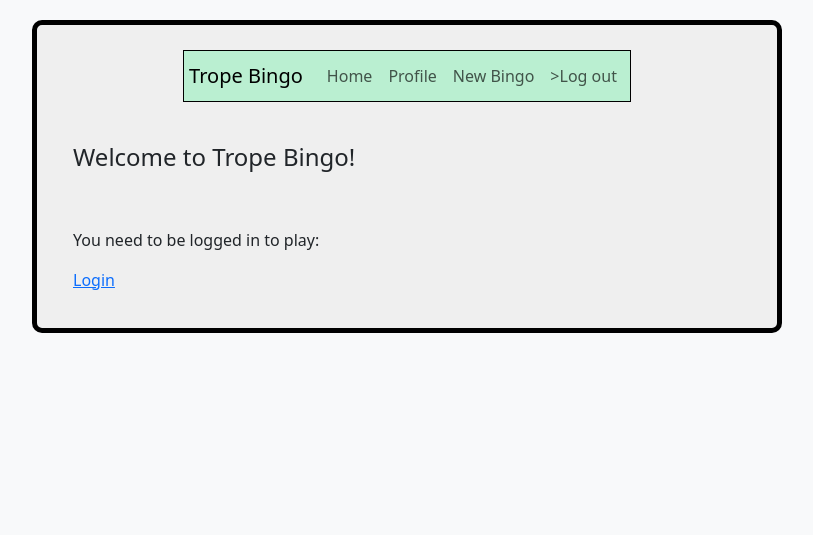
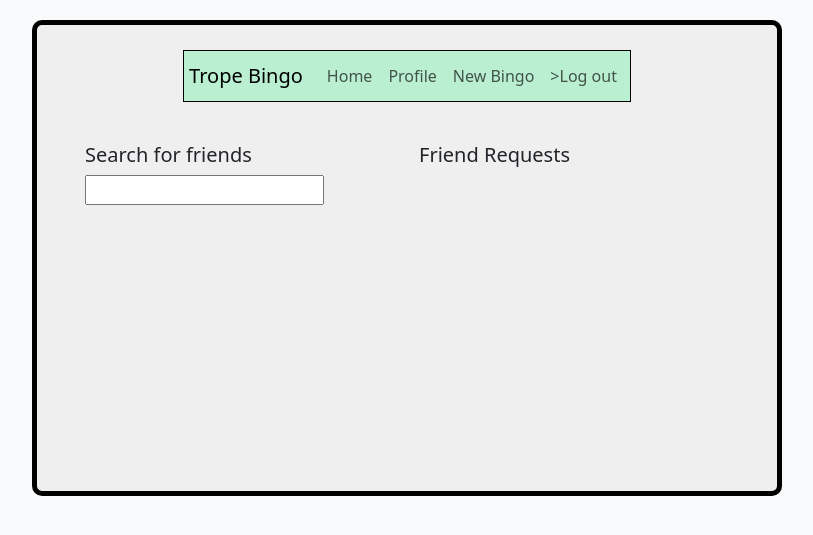
Before and after one commit to tegu1365/TropeBingoProject, a Django app: page / in a window 1280 px wide. Shown: the top 535 px of the page, without its empty margins (233-1046 px from the left). Run offline with Django 4.2, Linux system fonts and the light colour scheme; the visitor is signed in with stand-in values (Sample User, id 1); some libraries are stand-ins or nearby versions.

Commit message:
Added search function

```diff
--- /dev/null
+++ b/TropeBingo/gui/static/search.js
@@ -0,0 +1,24 @@
+window.onload = function() {
+  var searchInput = document.getElementById("search-input");
+
+  var searchResults = document.getElementById("search-results");
+
+  searchInput.addEventListener("input", function () {
+    var query = searchInput.value;
+    // Perform an AJAX request to the server
+    var xhr = new XMLHttpRequest();
+    xhr.open("GET", "/search?q=" + encodeURIComponent(query), true);
+    xhr.onreadystatechange = function () {
+      if (xhr.readyState === XMLHttpRequest.DONE) {
+        if (xhr.status === 200) {
+          // Update the search results
+          searchResults.innerHTML = xhr.responseText;
+        } else {
+          // Handle error
+          searchResults.innerHTML = "An error occurred.";
+        }
+      }
+    };
+    xhr.send();
+  });
+}
--- a/TropeBingo/gui/templates/base.html
+++ b/TropeBingo/gui/templates/base.html
@@ -9,6 +9,7 @@
     {% bootstrap_messages %}
     <link rel="stylesheet" href="{% static 'style.css' %}"/>
     <meta name="viewport" content="width=device-width, initial-scale=1.0">
+    <script src="{% static 'search.js' %}"></script>
 </head>
 <body class="bg-light">
 <div id="content" class="card">
--- a/TropeBingo/gui/templates/default.html
+++ b/TropeBingo/gui/templates/default.html
@@ -14,35 +14,15 @@
         </div>
         <div class="row">
             <div class="col-6">
-            <!--Search Bar-->
+               <!--Search-->
+                <input type="search" id="search-input">
             </div>
             <div class="col-6">
                 <br/>
             </div>
         </div>
         <div class="row">
-        <div class="col-6" style="overflow-y: auto; height: 250px; max-height:50%;">
-            <table class="table">
-                {% for user in users %}
-                    <tr>
-                        {% if not user.is_superuser %}
-                        {% if not user == current_user %}
-                            {% if not user in friends and not user in have_fq%}
-                                <td>
-                                    <a href="view_profile?id={{ user.pk }}"
-                                       style="font-size: larger">{{ user.username }}</a>
-                                </td>
-                                <td>
-                                    <a href="sent_request?id={{ user.pk }}" class="btn btn-light"
-                                       style="background-color: #baefd1; float:right ">
-                                        Send friend request</a>
-                                </td>
-                            {% endif %}
-                            {% endif %}
-                        {% endif %}
-                    </tr>
-                {% endfor %}
-            </table>
+             <div id="search-results">
              </div>
             <div class="col-6" style="overflow-y: auto; height: 250px; max-height:50%">
                 <table class="table">
--- a/TropeBingo/gui/templates/user/profile.html
+++ b/TropeBingo/gui/templates/user/profile.html
@@ -19,7 +19,7 @@
                         </td>
                         <td>
                             <a href="remove_friend?id={{ friend.pk }}" class="btn btn-light"
-                               style="background-color: #baefd1; float:right ">
+                               style="background-color: #ff4646; float:right; color: #EFEFEF; ">
                                 Remove</a>
                         </td>
                     </tr>
--- a/TropeBingo/gui/urls.py
+++ b/TropeBingo/gui/urls.py
@@ -24,5 +24,6 @@ urlpatterns = [
     path('view_bingo', views.view_bingo),
     path('remove_friend', views.remove_friend),
     path('sent', views.sent),
-    path('already_sent', views.already_sent)
+    path('already_sent', views.already_sent),
+    path('search', views.search)
 ]
--- a/TropeBingo/gui/views.py
+++ b/TropeBingo/gui/views.py
@@ -14,7 +14,10 @@ from gui.models import BingoSheet, Genre, Trope, FriendRequest, Friends
 
 def index(request):
     """Welcome page."""
-    return render(request, 'index.html')
+    if request.user.is_authenticated:
+        return render(request, 'default.html')
+    else:
+        return render(request, 'index.html')
 
 
 # ------------------------------------USER------------------------------------
@@ -121,6 +124,34 @@ def edit_profile(request):
     else:
         form = UserForm(instance=user)
     return render(request, 'user/user_edit.html', {'user': user, 'form': form})
+
+
+def search(request):
+    query = request.GET.get('q')
+    all_requests = FriendRequest.objects.filter(receiver=request.user)
+
+    try:
+        friends_list = Friends.objects.get(owner=request.user)
+    except Friends.DoesNotExist:
+        friends_list = None
+
+    if friends_list:
+        fr = friends_list.friends.all()
+    else:
+        fr = None
+
+    if query:
+        users = User.objects.filter(username__icontains=query)
+    else:
+        users = User.objects.all()
+
+    context = {
+        'users': users,
+        'friends': fr,
+        'have_fq': [user.sender for user in all_requests],
+        'current_user': User.objects.get(pk=request.user.pk)
+    }
+    return render(request, 'search.html', context)
 
 
 # ------------------------------------BINGO------------------------------------
@@ -315,3 +346,8 @@ def remove_friend(request):
     Friends.lose_friend(current_user=request.user, remove_friend=friend)
     Friends.lose_friend(current_user=friend, remove_friend=request.user)
     return render(request, 'user/remove_friend.html')
+
+
+@login_required(login_url='/login')
+def get_image(request):
+    pass
```
Also changed, not shown: TropeBingo/gui/templates/search.html (added, +24 -0 lines). Lines whose indentation alone changed are shown as unchanged.
